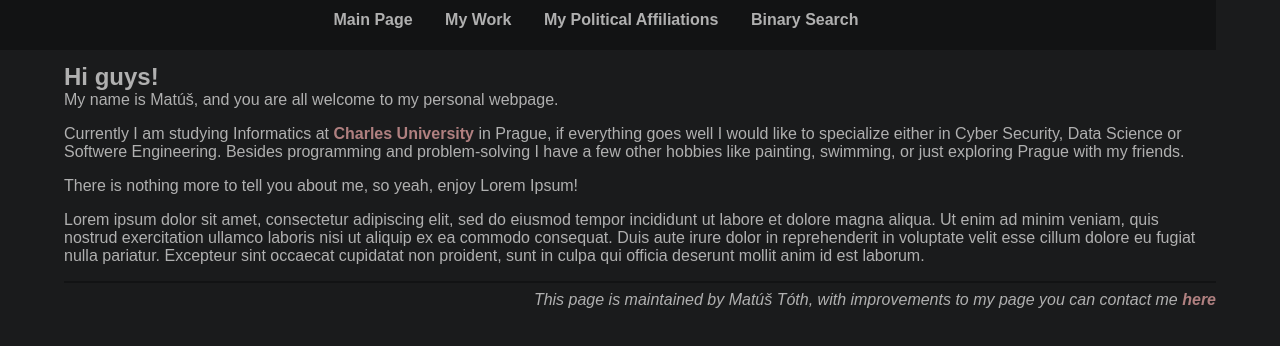
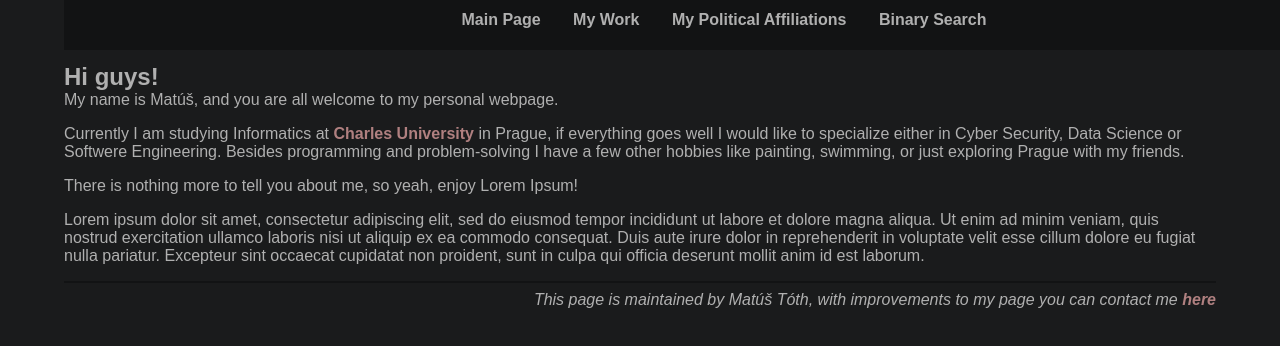
Before and after one commit to toth-matus/Page, a plain HTML site: page index.html in a window 1280 px wide. Drawn offline with Linux system fonts and the light colour scheme.

Commit message:
Update styles.css

```diff
--- a/styles.css
+++ b/styles.css
@@ -16,7 +16,7 @@ p {
 
 nav {
       top:-5px;
-      left:-5%;
+      left:5%;
       height: 55px;
       width: 100%;
       position:fixed;
```
